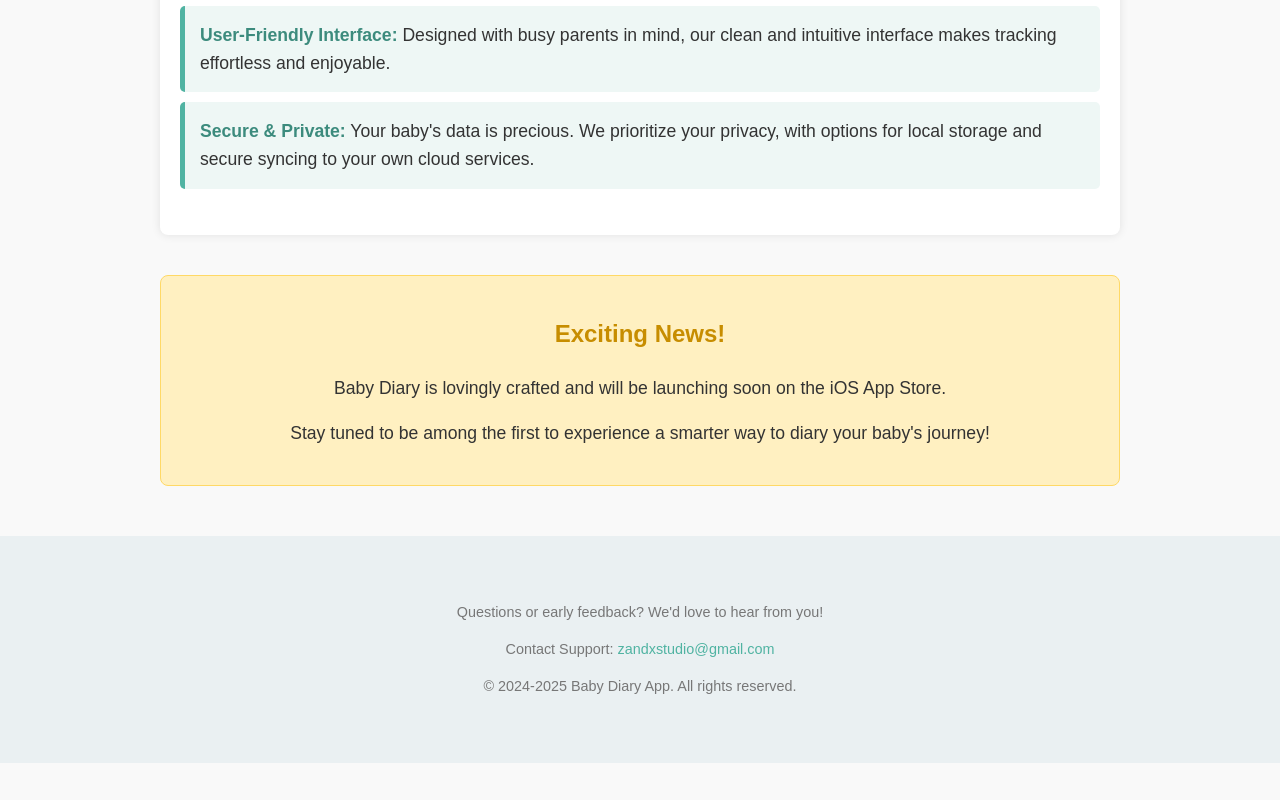
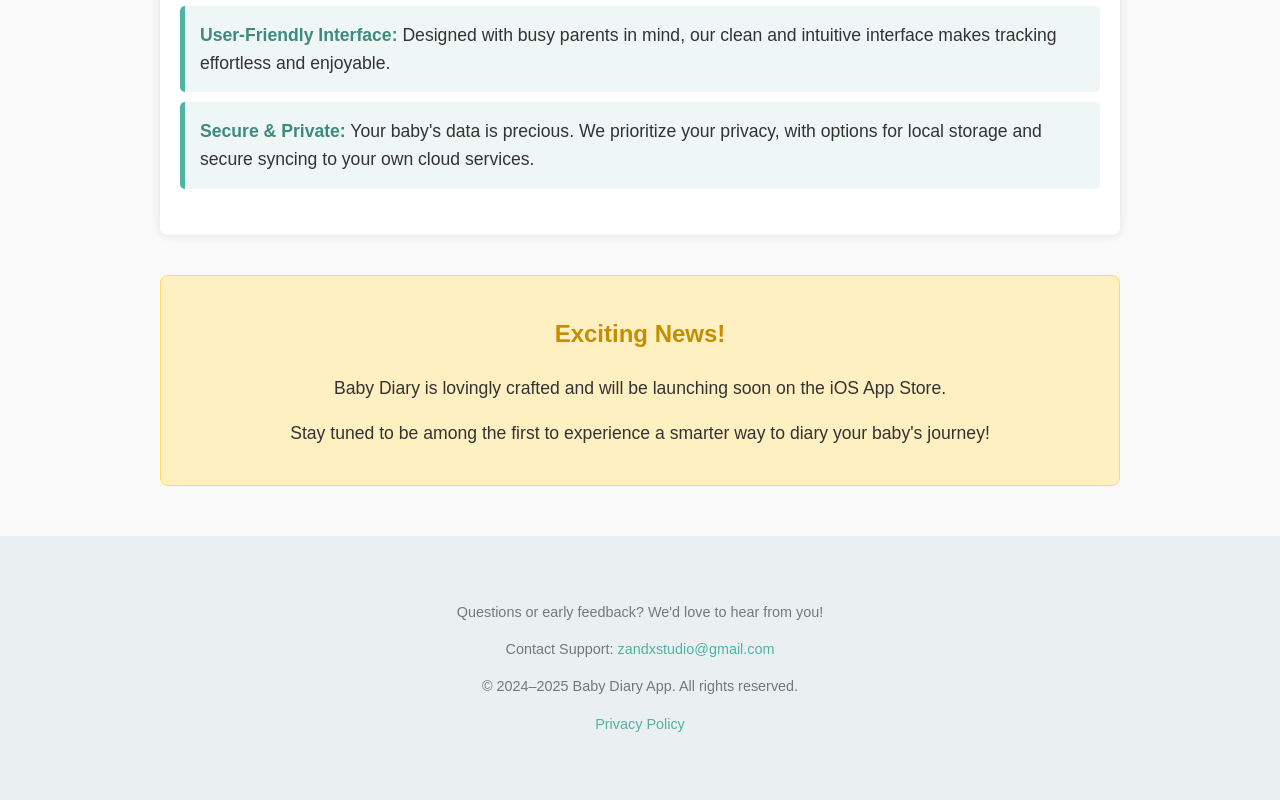
Before and after one commit to zandxstudio/Baby-Diary, a plain HTML site: page index.html in a window 1280 px wide. Shown: the part 1291-2091 px from the top of the page. Before the commit the page ends 2054 px from the top, so only its background shows below. Drawn offline with Linux system fonts and the light colour scheme.

Commit message:
Update index.html

```diff
--- a/index.html
+++ b/index.html
@@ -160,9 +160,8 @@
         <div class="container">
             <p>Questions or early feedback? We'd love to hear from you!</p>
             <p>Contact Support: <a href="mailto:zandxstudio@gmail.com">zandxstudio@gmail.com</a></p>
-            <p>&copy; 2024-2025 Baby Diary App. All rights reserved.</p>
-            <!-- You can add links to your Privacy Policy and Terms of Use here once they are hosted -->
-            <!-- <p><a href="privacy.html">Privacy Policy</a> | <a href="terms.html">Terms of Use</a></p> -->
+            <p>&copy; 2024–2025 Baby Diary App. All rights reserved.</p>
+            <p><a href="https://github.com/zandxstudio/Baby-Diary/wiki/Privacy-Policy-of-Baby-Diary" target="_blank">Privacy Policy</a></p>
         </div>
     </footer>
 </body>
```
